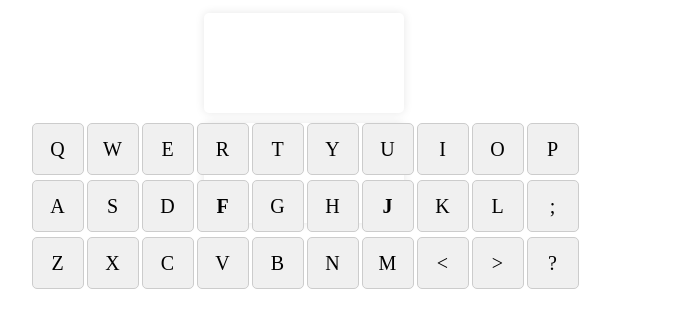
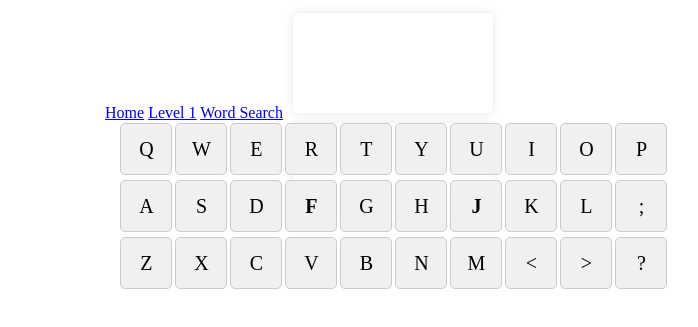
Before and after one commit to Acton-Deals/TypingPracticeBoard, a plain HTML site: page index.html in a window 1280 px wide. Shown: the part 287-614 px from the top of the page, without its empty margins (336-1034 px from the left). Drawn offline with Linux system fonts and the light colour scheme.

Commit message:
Update index.html

```diff
--- a/index.html
+++ b/index.html
@@ -5,6 +5,12 @@
      <link rel="stylesheet" type="text/css" href="styles.css">
 </head>
 <body>
+     <div class="sidebar">
+        <a href="https://www.actonontario.ca/">Home</a>
+        <a href="https://acton-deals.github.io/Typing-Game-1/">Level 1</a>
+        <a href="https://acton-deals.github.io/Acton-Word-Search/">Word Search</a>
+
+    </div>
 <div class="container">
     <div id="gamebox" class="box"></div>
 
```
